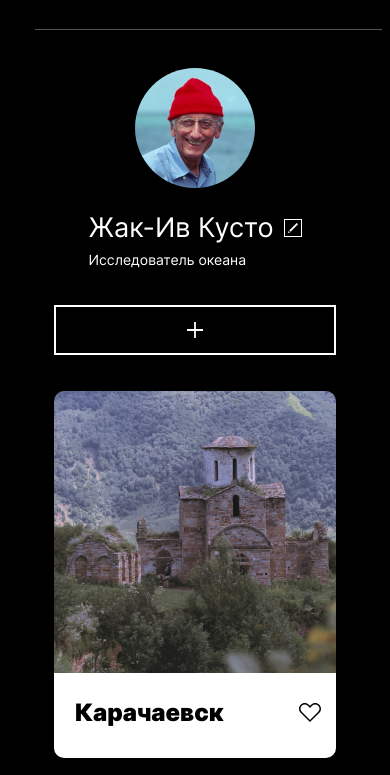
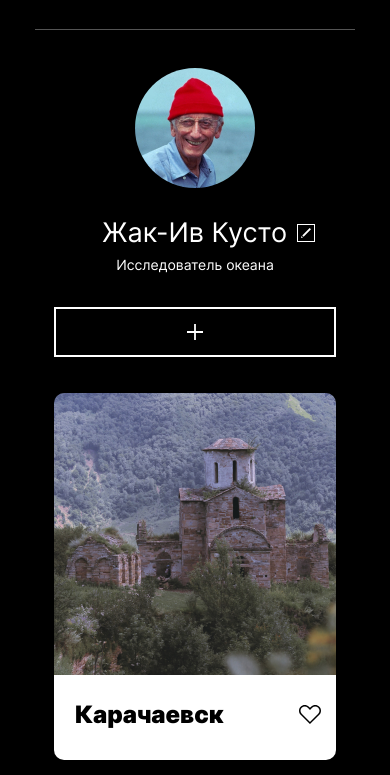
Before and after one commit to webcat70/mesto, a plain HTML site: page index.html in a window 390 px wide. Shown: the part 55-830 px from the top of the page. Drawn offline with Linux system fonts and the light colour scheme; files whose address does not match are found by name.

Commit message:
Исправления

```diff
--- a/blocks/body/body.css
+++ /dev/null
@@ -1,3 +0,0 @@
-.body {
-  width: 100%;
-}
--- a/blocks/header/__logo/header__logo.css
+++ b/blocks/header/__logo/header__logo.css
@@ -8,5 +8,6 @@
 	.header__logo {
 	  width: 103.74px;
 	  height: 24.4px;
+	  padding-left: 27px;
 	}
 }
--- a/blocks/header/header.css
+++ b/blocks/header/header.css
@@ -10,6 +10,5 @@
 	  max-width: 320px;
 	  min-height: 56px;
 	  padding-top: 28px;
-	  padding-left: 27px;
 	}
 }
--- a/blocks/profile/__info/profile__info.css
+++ b/blocks/profile/__info/profile__info.css
@@ -1,7 +1,9 @@
 .profile__info {
+  max-width: 329.8px;
   padding-left: 30px;
   display: flex;
   flex-direction: column;
+  white-space: nowrap;
 }
 
 @media screen and (max-width: 631px) {
@@ -9,5 +11,6 @@
 	  padding: 0;
 	  display: flex;
 	  flex-direction: column;
+	  align-items: center;
 	}
 }
--- a/blocks/profile/__name/profile__name.css
+++ b/blocks/profile/__name/profile__name.css
@@ -5,12 +5,17 @@
   font-size: 42px;
   line-height: 48px;
   color: #FFFFFF;
-  margin-top: 22px;
-  margin-bottom: 16px;
+  margin: 0;
+  padding-top: 22px;
+  padding-bottom: 16px;
+  max-width: 287.8px;
+  text-overflow: ellipsis;
+  overflow: hidden;
 }
 
 @media screen and (max-width: 767px) {
 	.profile__name {
+	  max-width: 254px;
 	  font-size: 27px;
 	  line-height: 33px;
    }
@@ -19,7 +24,8 @@
 @media screen and (max-width: 631px) {
 	.profile__name {
 	  max-height: 26px;
-	  margin-top: 22.25px;
-	  margin-bottom: 14px;
+	  padding-top: 28px;
+	  padding-bottom: 14px;
+	  padding-left: 27px;
    }
 }
--- a/blocks/profile/__text/profile__text.css
+++ b/blocks/profile/__text/profile__text.css
@@ -6,8 +6,10 @@
   line-height: 22px;
   color: #FFFFFF;
   height: 18px;
-  margin-top: 0;
-  margin-bottom: 25px;
+  margin: 0;
+  padding-bottom: 25px;
+  text-overflow: ellipsis;
+  overflow: hidden;
 }
 
 @media screen and (max-width: 767px) {
@@ -15,11 +17,12 @@
 	  font-weight: 400;
 	  font-size: 14px;
 	  line-height: 17px;
+	  max-width: 282px;
 	}
 }
 
 @media screen and (max-width: 631px) {
 	.profile__text {
-	  margin-bottom: 36px;
+	  padding-bottom: 33px;
    }
 }
--- a/blocks/profile/profile.css
+++ b/blocks/profile/profile.css
@@ -4,6 +4,8 @@
   display: flex;
   width: 100%;
   min-height: 120px;
+  white-space: nowrap;
+  overflow: hidden;
 }
 
 @media screen and (max-width: 631px) {
--- a/blocks/page/page.css
+++ b/blocks/root/root.css
@@ -1,4 +1,4 @@
-.page {
+.root {
   width: 100%;
   background-color:#000000;
 }
--- a/index.html
+++ b/index.html
@@ -9,7 +9,7 @@
   <title>Место</title>
 </head>
 
-<body class="page">
+<body class="root">
   <div class="wrapper">
     <header class="header">
 	   <img class="header__logo" src="./images/logo.svg" alt="Логотип">
@@ -102,7 +102,6 @@
 	   </div>
 	 </div>
   </div>
-
 <script src="./scripts/index.js"></script>
 </body>
 </html>
--- a/pages/index.css
+++ b/pages/index.css
@@ -1,10 +1,9 @@
 @import url(../vendor/normalize.css);
 @import url(../vendor/fonts/inter/inter.css);
 
-@import url(../blocks/body/body.css);
 @import url(../blocks/wrapper/wrapper.css);
 
-@import url(../blocks/page/page.css);
+@import url(../blocks/root/root.css);
 
 @import url(../blocks/header/header.css);
 @import url(../blocks/header/__logo/header__logo.css);
```
Also changed, not shown: scripts/index.js (+0 -12 lines), 1 other file. Lines whose indentation alone changed are shown as unchanged.
